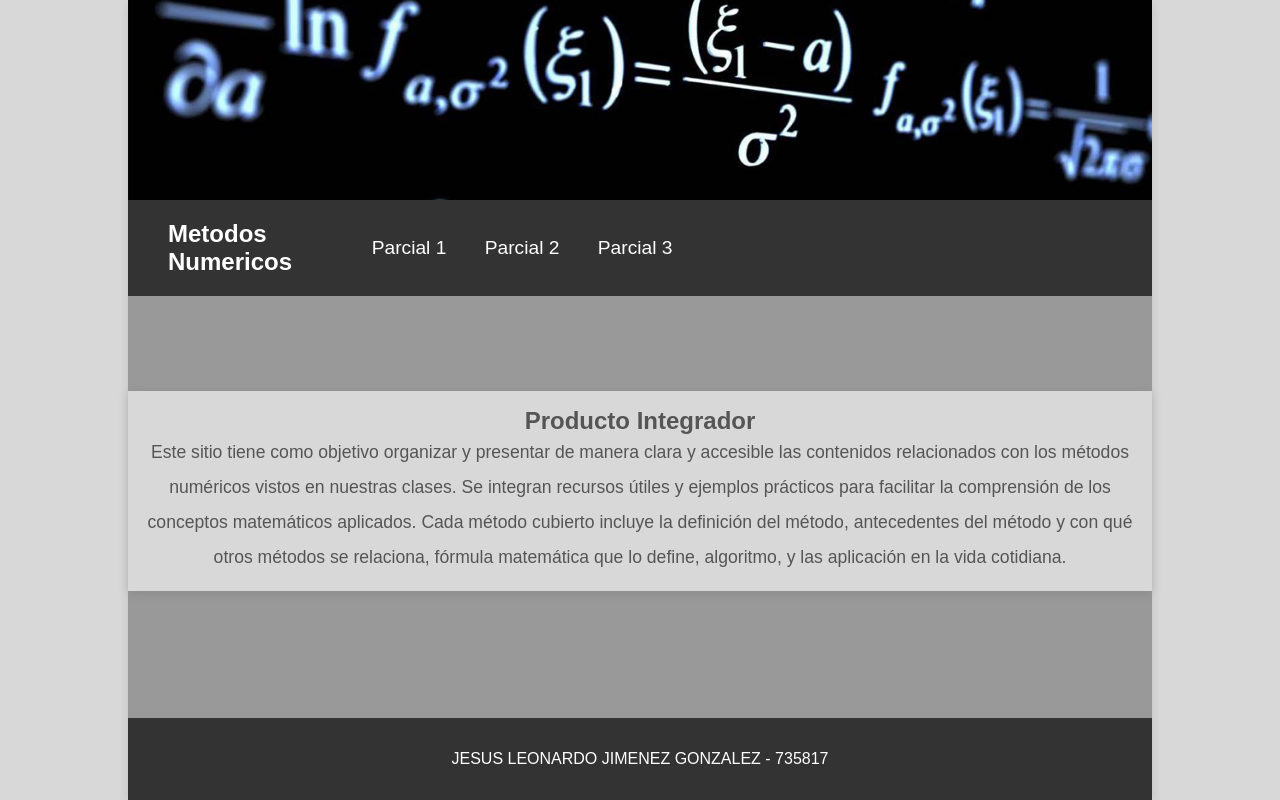
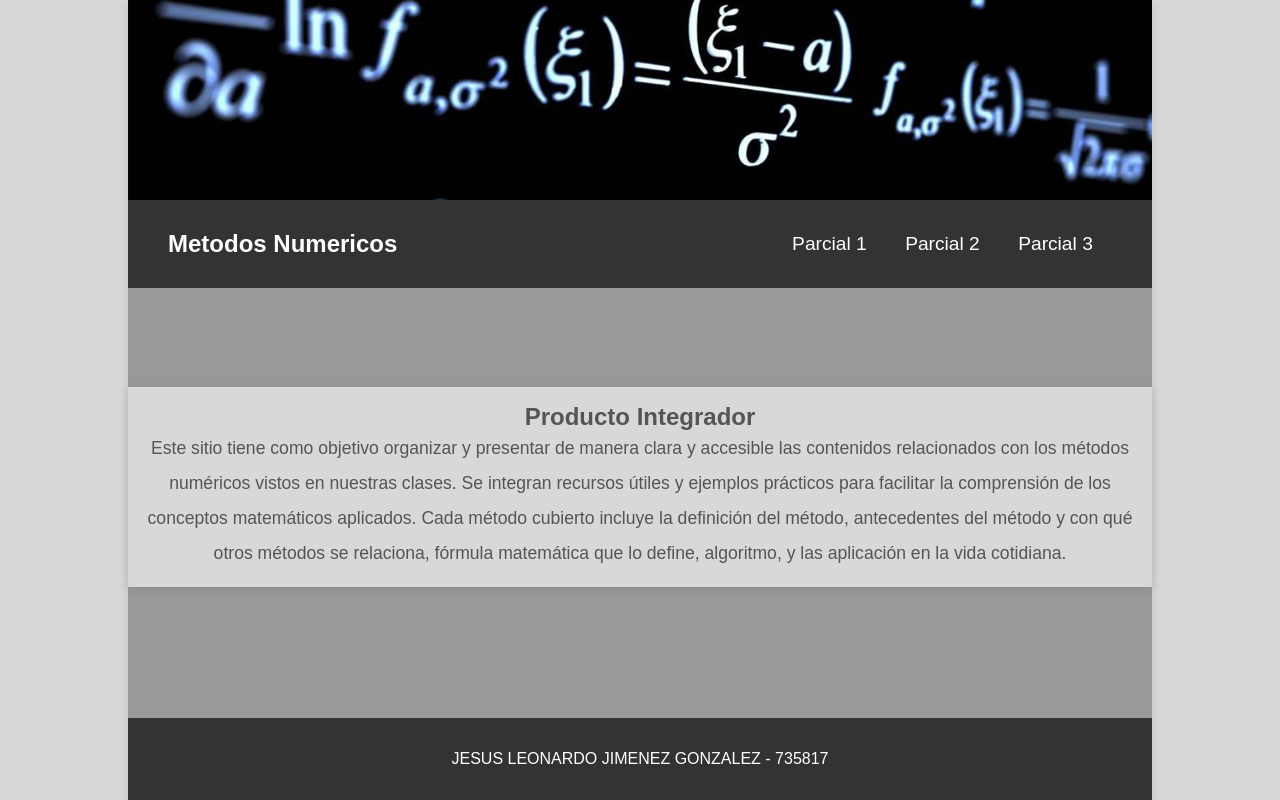
Before and after one commit to j1eo/MetodosNumericos, a plain HTML site: page index.html in a window 1280 px wide. Drawn offline with Linux system fonts and the light colour scheme.

Commit message:
Arreglado navbar a la derecha

```diff
--- a/Styles/pages/home.css
+++ b/Styles/pages/home.css
@@ -1,8 +1,7 @@
-
 /* Estilos para el navbar */
 .navbar {
     display: flex;
-    justify-content: space-between;
+    justify-content: space-between; /* Deja el contenido a los extremos */
     align-items: center;
     background-color: var(--color-dark);
     padding: 1em;
@@ -14,13 +13,13 @@
 }
 
 .navbar .nav-links {
-    width: 100%;
     font-size: 1.2em;
     list-style: none;
     display: flex;
     align-items: stretch; /* Asegura que todos los elementos se estiren a la misma altura */
     padding: 0;
     margin: 0;
+    margin-left: auto; /* Mueve todo el bloque de enlaces hacia la derecha */
 }
 
 .navbar .nav-links li {
```
